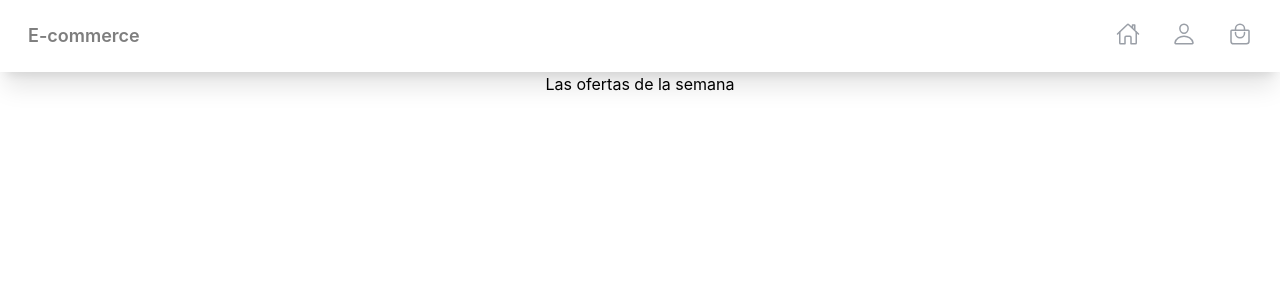
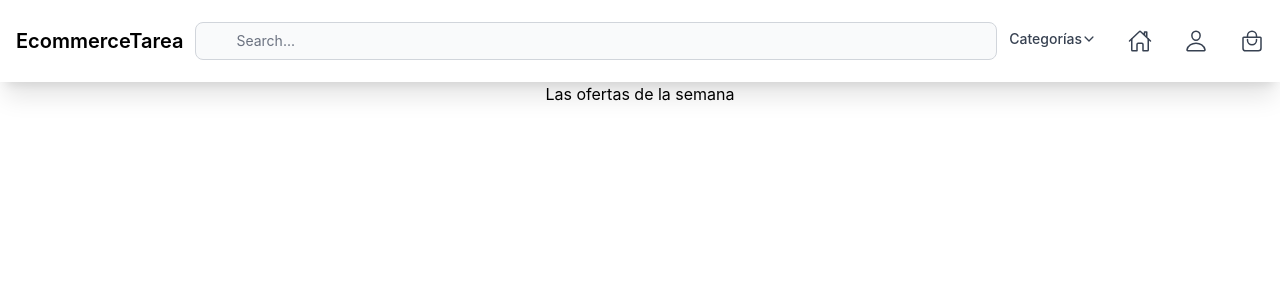
Before and after one commit to klein994/e-commerce-project, a React (Create React App) app: page / in a window 1280 px wide. Shown: the top 300 px of the page. Built offline with nearby package versions, Linux system fonts and the light colour scheme.

Commit message:
mejoras en nav

```diff
--- a/package.json
+++ b/package.json
@@ -6,6 +6,7 @@
     "@testing-library/jest-dom": "^5.16.2",
     "@testing-library/react": "^12.1.3",
     "@testing-library/user-event": "^13.5.0",
+    "flowbite": "^1.3.4",
     "react": "^17.0.2",
     "react-dom": "^17.0.2",
     "react-icons": "^4.3.1",
--- a/src/components/CategoriesMenu/CategoriesMenu.jsx
+++ b/src/components/CategoriesMenu/CategoriesMenu.jsx
@@ -1,11 +1,35 @@
 import React from 'react';
+import {IoChevronDownOutline} from "react-icons/io5";
 
 const CategoriesMenu = () => {
     return (
         <>
-            <a href="#"
-               className="block text-lg p-4 text-white bg-blue-700 rounded md:bg-transparent md:text-white md:p-0 dark:text-white"
-               aria-current="page">Categorías</a>
+            <button id="dropdownNavbarLink" data-dropdown-toggle="dropdownNavbar"
+                    className="flex justify-between items-center py-2 pr-4 pl-3 w-full font-medium text-gray-700 border-b border-gray-100 hover:bg-gray-50 md:hover:bg-transparent md:border-0 md:hover:text-blue-700 md:p-0 md:w-auto dark:text-gray-400 dark:hover:text-white dark:focus:text-white dark:border-gray-700 dark:hover:bg-gray-700 md:dark:hover:bg-transparent">Categorías
+                <IoChevronDownOutline/>
+            </button>
+
+            <div id="dropdownNavbar"
+                 className="hidden z-10 w-44 text-base list-none bg-white rounded divide-y divide-gray-100 shadow dark:bg-gray-700 dark:divide-gray-600">
+                <ul className="py-1" aria-labelledby="dropdownLargeButton">
+                    <li>
+                        <a href="#"
+                           className="block py-2 px-4 text-sm text-gray-700 hover:bg-gray-100 dark:hover:bg-gray-600 dark:text-gray-400 dark:hover:text-white">Electrodomésticos</a>
+                    </li>
+                    <li>
+                        <a href="#"
+                           className="block py-2 px-4 text-sm text-gray-700 hover:bg-gray-100 dark:hover:bg-gray-600 dark:text-gray-400 dark:hover:text-white">Gourmet</a>
+                    </li>
+                    <li>
+                        <a href="#"
+                           className="block py-2 px-4 text-sm text-gray-700 hover:bg-gray-100 dark:hover:bg-gray-600 dark:text-gray-400 dark:hover:text-white">Vinos</a>
+                    </li>
+                </ul>
+                <div className="py-1">
+                    <a href="#"
+                       className="block py-2 px-4 text-sm text-gray-700 hover:bg-gray-100 dark:hover:bg-gray-600 dark:text-gray-400 dark:hover:text-white">Todas</a>
+                </div>
+            </div>
         </>
     );
 };
--- a/src/components/NavBar/NavBar.jsx
+++ b/src/components/NavBar/NavBar.jsx
@@ -3,20 +3,40 @@ import CartWidget from "../CartWidget/CartWidget";
 import HomeWidget from "../HomeWidget/HomeWidget";
 import LogInWidget from "../LoginWidget/LogInWidget";
 import CategoriesMenu from "../CategoriesMenu/CategoriesMenu";
-import MenuMobile from "../MenuMobile/MenuMobile";
-import LogoShop from "../LogoShop/LogoShop";
+import {IoMenu} from "react-icons/io5";
 
 const NavBar = () => {
     return (
         <div className="shadow-xl">
-            <nav className="bg-white border-gray-200 px-2 sm:px-4 py-2.5  dark:bg-black opacity-50 ">
-                <div className="container flex flex-wrap justify-between items-center p-3 mx-auto">
-                    <MenuMobile/>
-                  <LogoShop/>
-                    <div className="hidden w-full md:block md:w-auto" id="mobile-menu">
-                        <ul className="flex flex-col mt-4 md:flex-row md:space-x-8 md:mt-0 md:text-sm md:font-medium">
+            <nav className="bg-white border-gray-200 px-2 sm:px-4 py-2.5 rounded dark:bg-gray-800">
+                <div className="container flex  flex-wrap md:flex-nowrap justify-between items-center mx-auto">
+                    <a href="#" className="flex items-center">
+                        {/*<img src="/docs/images/logo.svg" className="mr-3 h-6 sm:h-10" alt="Flowbite Logo"/>*/}
+                        <span
+                            className="self-center text-xl font-semibold whitespace-nowrap dark:text-white">EcommerceTarea</span>
+                    </a>
+                    <div className="flex md:order-2">
+                        {/*<button type="button"*/}
+                        {/*        className="text-white bg-blue-700 hover:bg-blue-800 focus:ring-4 focus:ring-blue-300 font-medium rounded-lg text-sm px-5 py-2.5 text-center mr-3 md:mr-0 dark:bg-blue-600 dark:hover:bg-blue-700 dark:focus:ring-blue-800">Get*/}
+                        {/*    started*/}
+                        {/*</button>*/}
+                        <button data-collapse-toggle="mobile-menu-4" type="button"
+                                className="inline-flex items-center p-2 text-sm text-gray-500 rounded-lg md:hidden hover:bg-gray-100 focus:outline-none focus:ring-2 focus:ring-gray-200 dark:text-gray-400 dark:hover:bg-gray-700 dark:focus:ring-gray-600"
+                                aria-controls="mobile-menu-4" aria-expanded="false">
+                            <span className='text-2xl'> <IoMenu/></span>
+                        </button>
+                    </div>
+                    <div className="hidden justify-between items-center w-full md:flex p-3 md:order-1"
+                         id="mobile-menu">
+                        <input type="text" id="email-adress-icon"
+                               className="block p-2 pl-10 w-full text-gray-900 bg-gray-50 rounded-lg border border-gray-300 sm:text-sm focus:ring-blue-500 focus:border-blue-500 dark:bg-gray-700 dark:border-gray-600 dark:placeholder-gray-400 dark:text-white dark:focus:ring-blue-500 dark:focus:border-blue-500"
+                               placeholder="Search..."/>
+                    </div>
+                    <div className="hidden justify-between items-center w-full md:flex md:w-auto md:order-3"
+                         id="mobile-menu-4">
+                        <ul className="flex m-0 flex-col  mt-4 md:flex-row md:space-x-8 md:mt-0 md:text-sm md:font-medium">
                             <li>
-                              <CategoriesMenu/>
+                                <CategoriesMenu/>
                             </li>
                             <li>
                                 <HomeWidget/>
--- a/src/index.js
+++ b/src/index.js
@@ -1,6 +1,7 @@
 import React from 'react';
 import ReactDOM from 'react-dom';
 import './index.css';
+import 'flowbite';
 import App from './App';
 import reportWebVitals from './reportWebVitals';
 
--- a/tailwind.config.js
+++ b/tailwind.config.js
@@ -1,9 +1,13 @@
 module.exports = {
   content: [
     "./src/**/*.{js,jsx,ts,tsx}",
+    "./node_modules/flowbite/**/*.js",
   ],
   theme: {
     extend: {},
   },
-  plugins: [],
+  plugins: [
+    require('flowbite/plugin')
+  ]
+
 }
```
Also changed, not shown: 1 other file (tests, documents, lock files or other folders).
